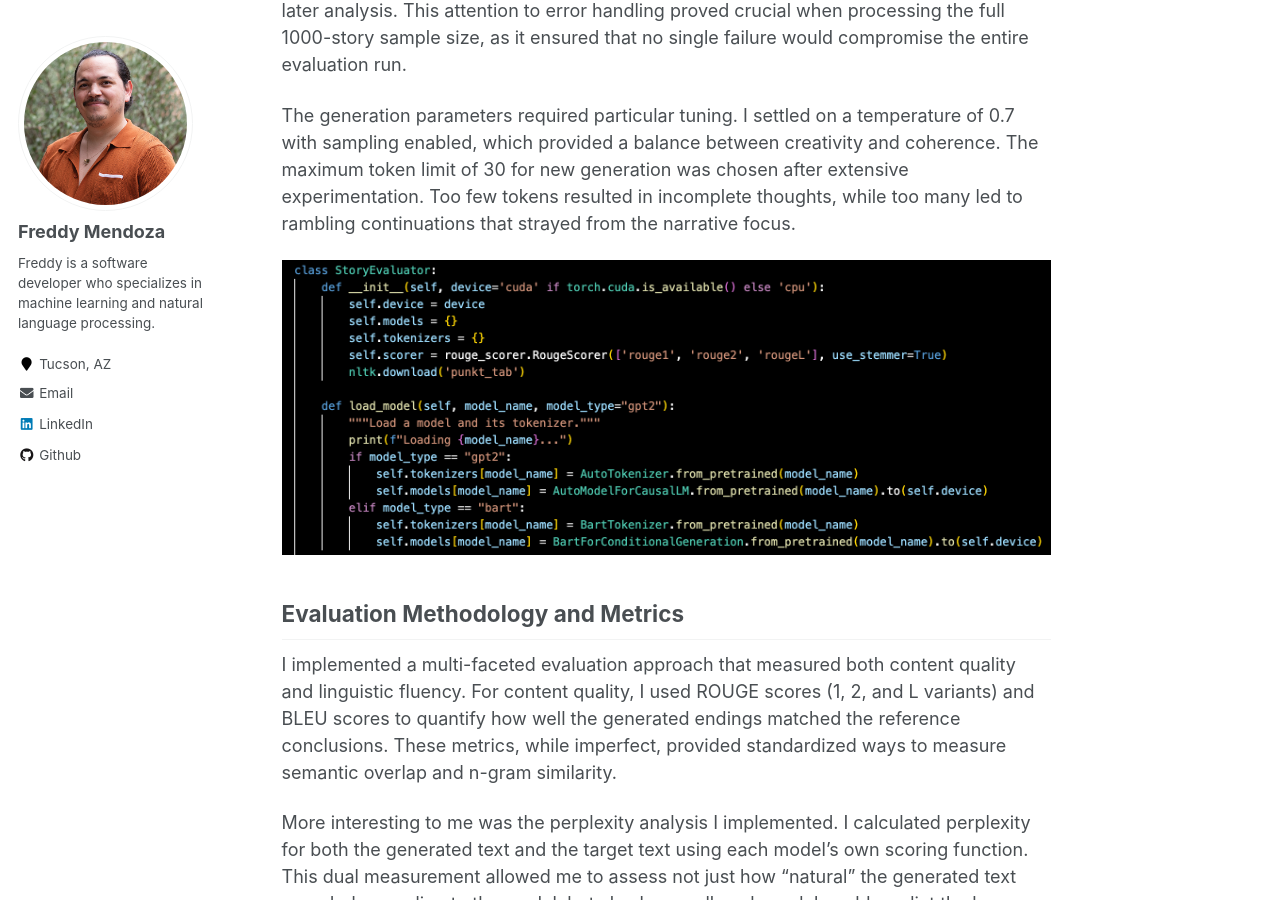
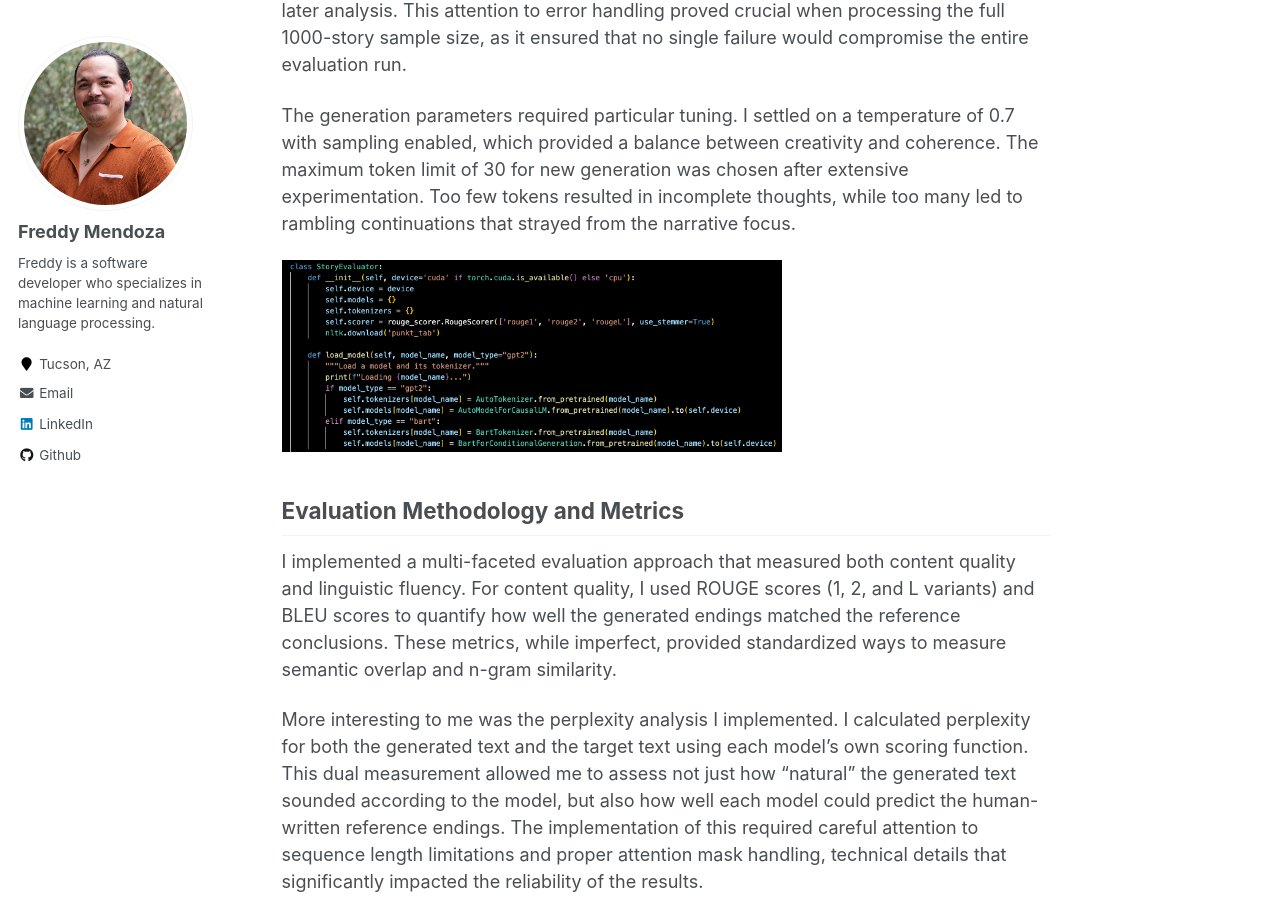
Before and after one commit to fmend/fmend.github.io, a Jekyll site: the page built from _portfolio/portfolio-2.md, in a window 1280 px wide and 900 px high, scrolled down 1293 px. Built offline with Jekyll 4.4.1, drawn with Linux system fonts in a browser that asks for light colours.

Commit message:
Update portfolio-2.md

```diff
--- a/_portfolio/portfolio-2.md
+++ b/_portfolio/portfolio-2.md
@@ -20,7 +20,7 @@ One of my most important design decisions was implementing comprehensive error h
 
 The generation parameters required particular tuning. I settled on a temperature of 0.7 with sampling enabled, which provided a balance between creativity and coherence. The maximum token limit of 30 for new generation was chosen after extensive experimentation. Too few tokens resulted in incomplete thoughts, while too many led to rambling continuations that strayed from the narrative focus.
 
-<img src='/images/rocstoriesFirstImage.png'>
+<img src='/images/rocstoriesFirstImage.png' width='500' length='300'>
 
 ## Evaluation Methodology and Metrics
 
@@ -36,7 +36,7 @@ The most surprising results came from BART-base. Its content similarity scores w
 
 This discovery led me to a deeper understanding of the fundamental differences between autoregressive and sequence-to-sequence architectures in story completion tasks. BART, trained with a denoising objective, seemed to prioritize linguistic certainty over semantic expansion, while the GPT models, trained on next-token prediction, were more willing to take creative risks that sometimes paid off in better semantic similarity.
 
-<img src='/images/rocstoriesSecondImage.png'>
+<img src='/images/rocstoriesSecondImage.png' width='500' length='300'>
 
 ## Technical Challenges and Problem-Solving
 
```
